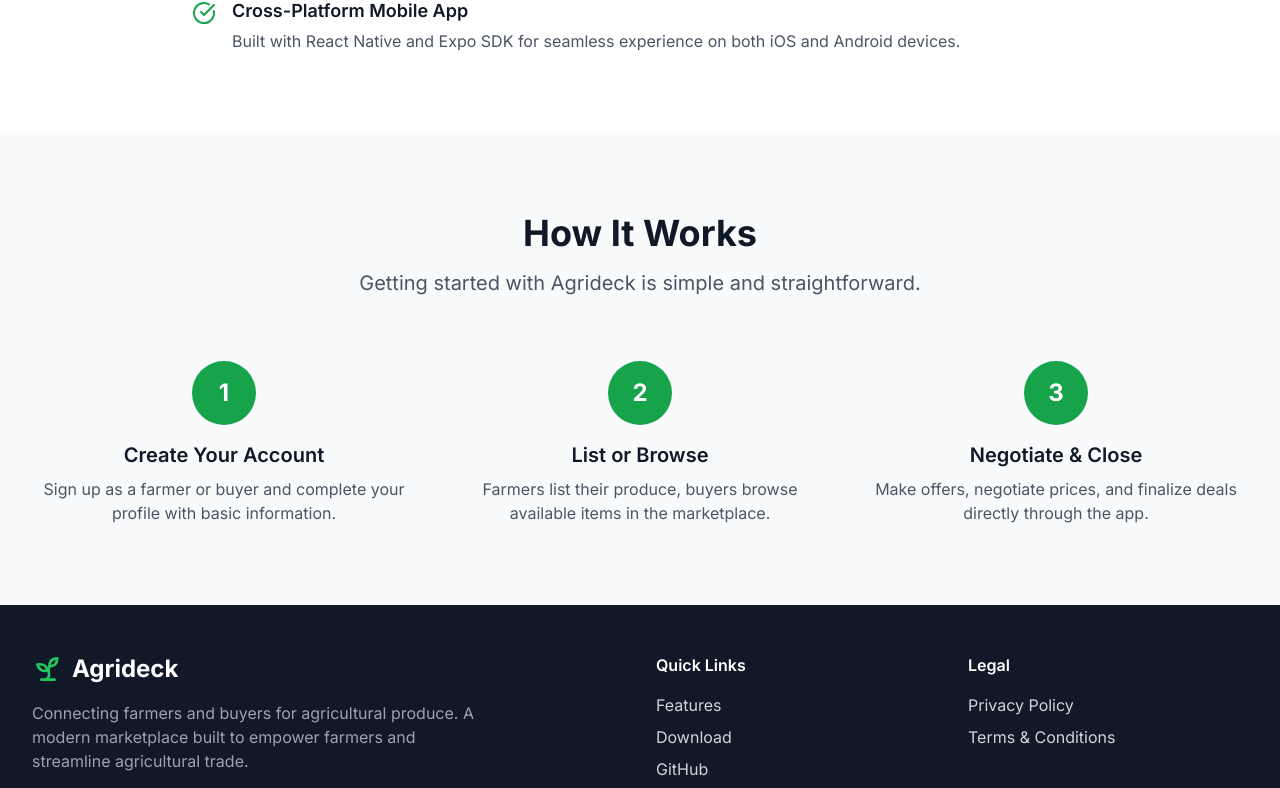
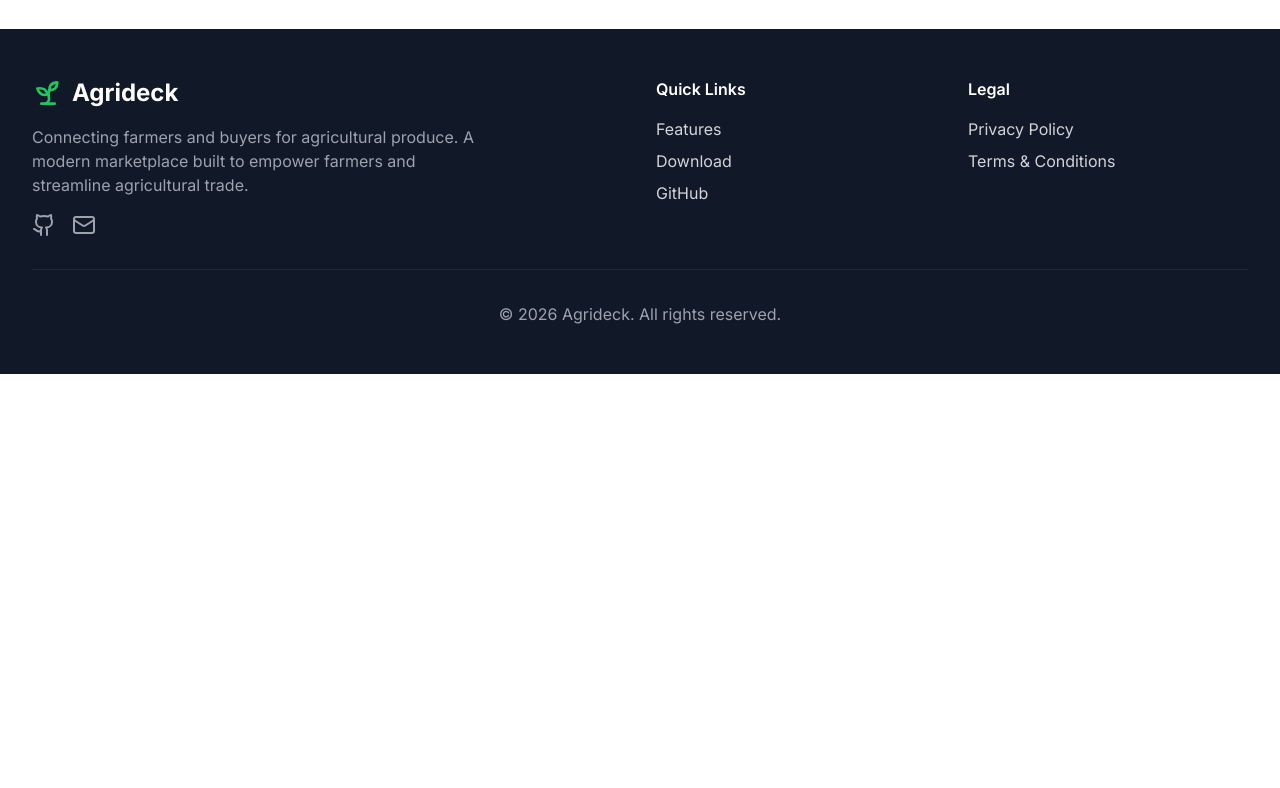
Before and after one commit to sarveshhh-m/agrideck-web, a Next.js app: page / in a window 1280 px wide. Shown: the part 1292-2080 px from the top of the page. After the commit the page ends 1666 px from the top, so only its background shows below. Built offline with nearby package versions, Linux system fonts and the light colour scheme.

Commit message:
Remove Features title and How It Works section

```diff
--- a/app/page.tsx
+++ b/app/page.tsx
@@ -21,12 +21,6 @@
       {/* Features Section */}
       <section id="features" className="py-20 px-4 sm:px-6 lg:px-8">
         <div className="max-w-4xl mx-auto">
-          <div className="text-center mb-16">
-            <h2 className="text-3xl sm:text-4xl font-bold text-gray-900 mb-4">
-              Features
-            </h2>
-          </div>
-
           <div className="space-y-6">
             {/* Feature 1 */}
             <div className="flex gap-4 items-start">
@@ -135,52 +129,6 @@
         </div>
       </section>
 
-      {/* How It Works Section */}
-      <section className="bg-gray-50 py-20 px-4 sm:px-6 lg:px-8">
-        <div className="max-w-7xl mx-auto">
-          <div className="text-center mb-16">
-            <h2 className="text-3xl sm:text-4xl font-bold text-gray-900 mb-4">
-              How It Works
-            </h2>
-            <p className="text-xl text-gray-600 max-w-2xl mx-auto">
-              Getting started with Agrideck is simple and straightforward.
-            </p>
-          </div>
-
-          <div className="grid grid-cols-1 md:grid-cols-3 gap-8">
-            <div className="text-center">
-              <div className="bg-primary-600 text-white w-16 h-16 rounded-full flex items-center justify-center text-2xl font-bold mx-auto mb-4">
-                1
-              </div>
-              <h3 className="text-xl font-semibold text-gray-900 mb-2">Create Your Account</h3>
-              <p className="text-gray-600">
-                Sign up as a farmer or buyer and complete your profile with basic information.
-              </p>
-            </div>
-
-            <div className="text-center">
-              <div className="bg-primary-600 text-white w-16 h-16 rounded-full flex items-center justify-center text-2xl font-bold mx-auto mb-4">
-                2
-              </div>
-              <h3 className="text-xl font-semibold text-gray-900 mb-2">List or Browse</h3>
-              <p className="text-gray-600">
-                Farmers list their produce, buyers browse available items in the marketplace.
-              </p>
-            </div>
-
-            <div className="text-center">
-              <div className="bg-primary-600 text-white w-16 h-16 rounded-full flex items-center justify-center text-2xl font-bold mx-auto mb-4">
-                3
-              </div>
-              <h3 className="text-xl font-semibold text-gray-900 mb-2">Negotiate & Close</h3>
-              <p className="text-gray-600">
-                Make offers, negotiate prices, and finalize deals directly through the app.
-              </p>
-            </div>
-          </div>
-        </div>
-      </section>
-
-    </div>
+</div>
   );
 }
```
